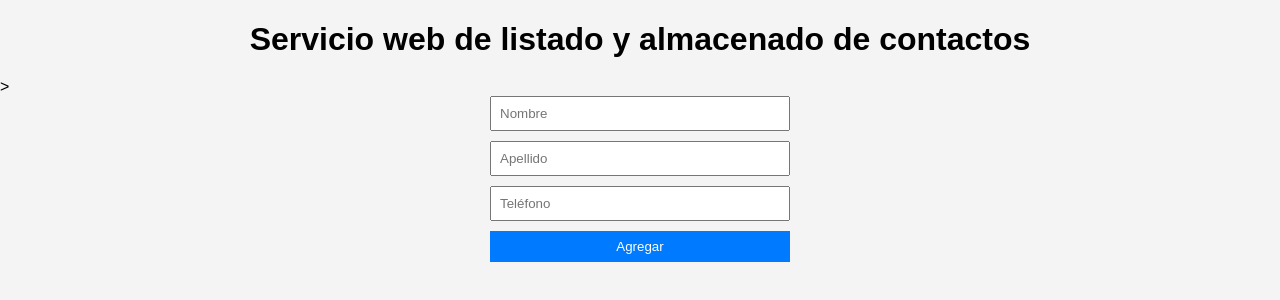
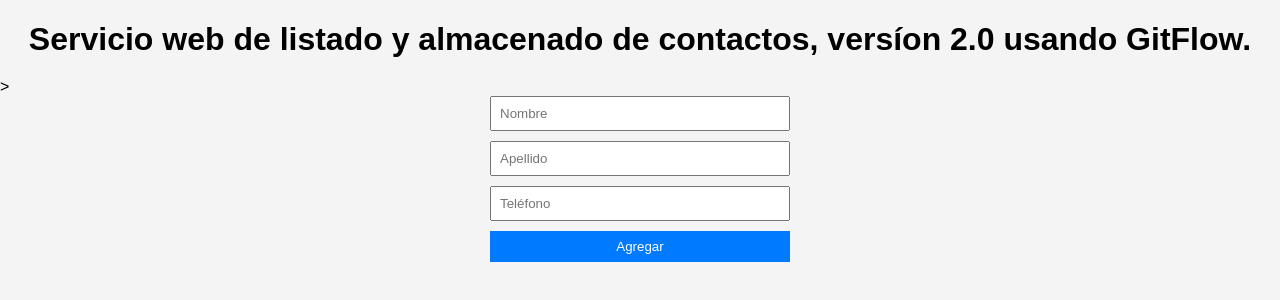
Before and after one commit to edumper/tarea5, a website: page public/index.html in a window 1280 px wide. Drawn offline with Linux system fonts and the light colour scheme; no server answers.

Commit message:
Version 2.0 con GitFlow

```diff
--- a/public/index.html
+++ b/public/index.html
@@ -6,7 +6,7 @@
   <title>Tarea 5</title>
 </head>
 <body>
-  <h1>Servicio web de listado y almacenado de contactos</h1>
+  <h1>Servicio web de listado y almacenado de contactos, versíon 2.0 usando GitFlow.</h1>
 
   <!-- Formulario-->>
   <form id="formAgregarContacto">
```
